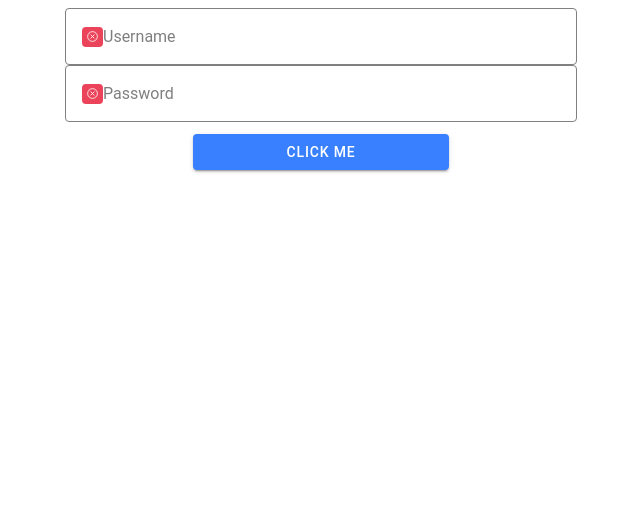
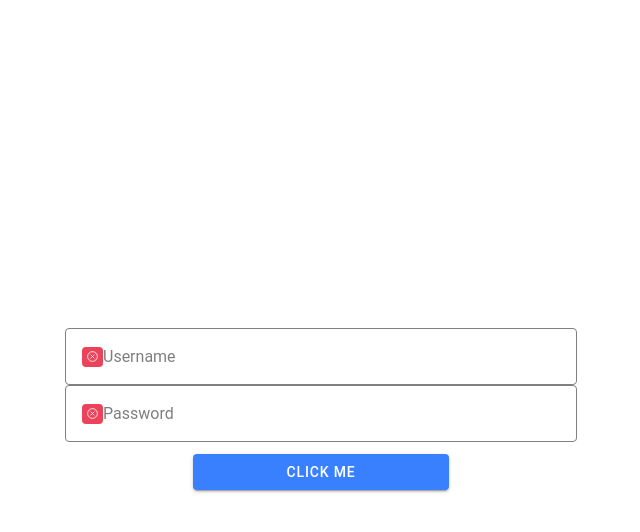
Before and after one commit to KSherwoodd/ControlNews, a React (Create React App) app: page / in a window 1280 px wide. Shown: the top 532 px of the page, without its empty margins (319-959 px from the left). Built offline with nearby package versions, Linux system fonts and the light colour scheme.

Commit message:
1 file modified

```diff
--- a/src/Home/SignInPage/SignInCSS.css
+++ b/src/Home/SignInPage/SignInCSS.css
@@ -7,6 +7,7 @@ ion-button {
 
 #username-input {
   width: 40%;
+  margin-top: 25%;
   margin-left: auto;
   margin-right: auto;
 }
```
